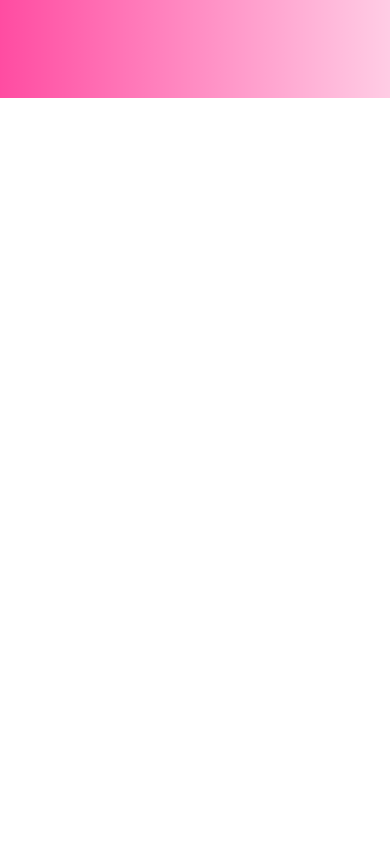
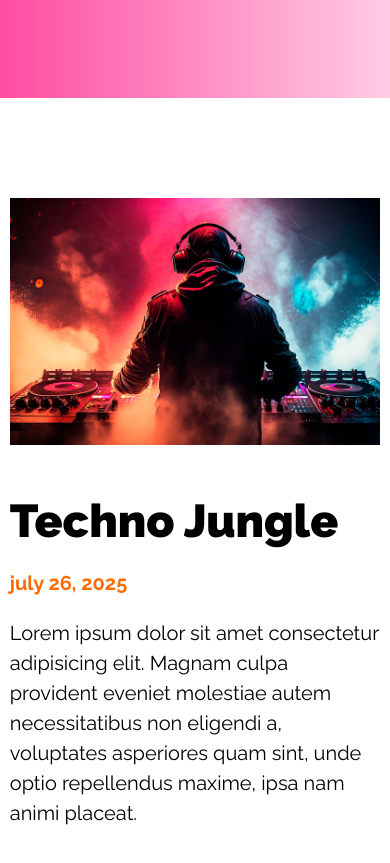
Before and after one commit to AngeLechuga/Music_Fest, a website: page index.html in a window 390 px wide. Shown: the part 707-1570 px from the top of the page. Before the commit the page ends 844 px from the top, so only its background shows below. Drawn offline with Linux system fonts and the light colour scheme.

Commit message:
SCSS -- estilos y diseño responsive de contenido

```diff
--- a/index.html
+++ b/index.html
@@ -37,6 +37,17 @@
             <source src="video/dj.webm" type="video/webm" />
         </video>
     </div>
+
+    <section class="sobre-festival">
+        <div class="imagen">
+            <img src="/src/img/imagen_dj.jpg" alt="imagen dj">
+        </div>
+        <div class="contenido-festival">
+            <h2>Techno Jungle</h2>
+            <p class="fecha">july 26, 2025</p>
+            <p>Lorem ipsum dolor sit amet consectetur adipisicing elit. Magnam culpa provident eveniet molestiae autem necessitatibus non eligendi a, voluptates asperiores quam sint, unde optio repellendus maxime, ipsa nam animi placeat.</p>
+        </div>
+    </section>
 </body>
 
 </html>
--- a/src/scss/base/_mixins.scss
+++ b/src/scss/base/_mixins.scss
@@ -27,3 +27,11 @@
     max-width: 120rem;
     margin: 0 auto;
 }
+
+// contenido
+
+@mixin grid ($columnas, $gap) {
+    display: grid;
+    grid-template-columns: repeat($columnas, 1fr);
+    gap: $gap;
+}
--- /dev/null
+++ b/src/scss/layout/_festival.scss
@@ -0,0 +1,24 @@
+@use 'base/variables' as v;
+@use 'base/mixins' as m;
+
+.contenido-festival {
+    //background-color: aqua;
+
+    margin-top: 5rem;
+    h2 {
+        margin-bottom: 2rem;
+    }
+
+    .fecha {
+        color: v.$naranja;
+        font-weight: 700;
+    }
+}
+
+.sobre-festival {
+    @include m.contenedor();
+
+    @include m.tablet {
+        @include m.grid(2,5rem);
+    }
+}
--- a/src/scss/layout/_index.scss
+++ b/src/scss/layout/_index.scss
@@ -1,2 +1,3 @@
 @forward 'header';
 @forward 'video';
+@forward 'festival';
```
Also changed, not shown: build/css/app.css.
